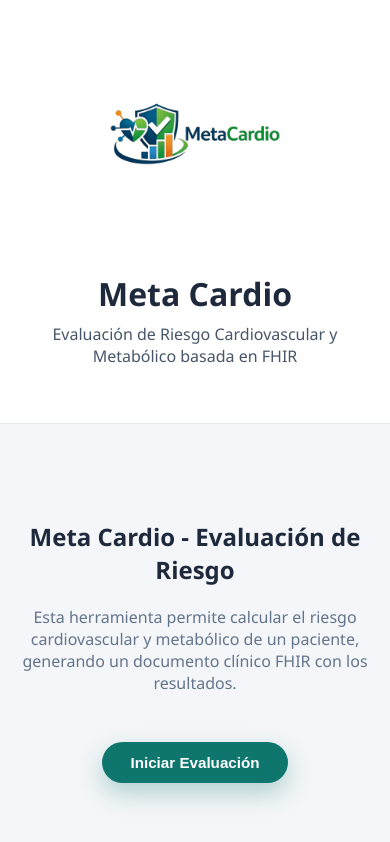
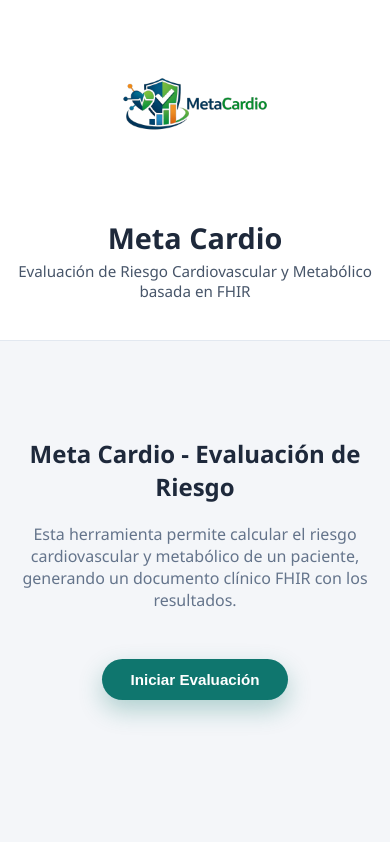
Before and after one commit to yhoys/meta-cardio, a React (Vite) app: page / in a window 390 px wide. Built offline with nearby package versions, Linux system fonts and the light colour scheme.

Commit message:
Estilos 12

```diff
--- a/src/App.css
+++ b/src/App.css
@@ -12,7 +12,7 @@
 .app-header {
   width: 100%;
   background-color: white;
-  padding: 2.5rem 1rem;
+  padding: 1.5rem 1rem;
   border-bottom: 1px solid #e2e8f0;
 }
 
@@ -24,14 +24,14 @@
   display: flex;
   align-items: center;
   justify-content: center;
-  gap: 2rem;
+  gap: 1.5rem;
   flex-wrap: wrap;
 }
 
 /* Logo */
 
 .logo {
-  width: 260px;
+  width: 200px;
   height: auto;
 }
 
@@ -39,13 +39,13 @@
 
 .header-text h1 {
   margin: 0;
-  font-size: 2.8rem;
+  font-size: 2.2rem;
   color: #1e293b;
 }
 
 .subtitle {
-  margin-top: 0.5rem;
-  font-size: 1rem;
+  margin-top: 0.25rem;
+  font-size: 0.95rem;
   color: #475569;
 }
 
@@ -202,11 +202,11 @@
   }
 
   .logo {
-    width: 200px;
+    width: 170px;
   }
 
   .header-text h1 {
-    font-size: 2rem;
+    font-size: 1.8rem;
   }
 
   .form-grid {
```
